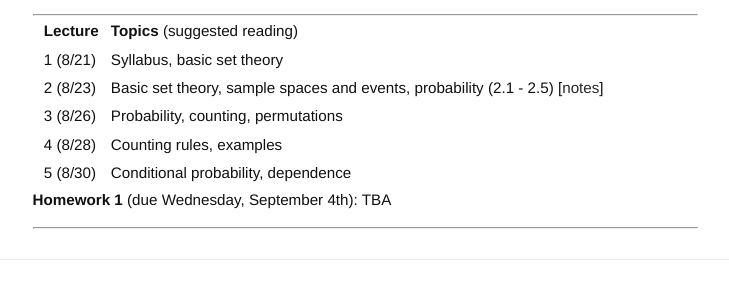
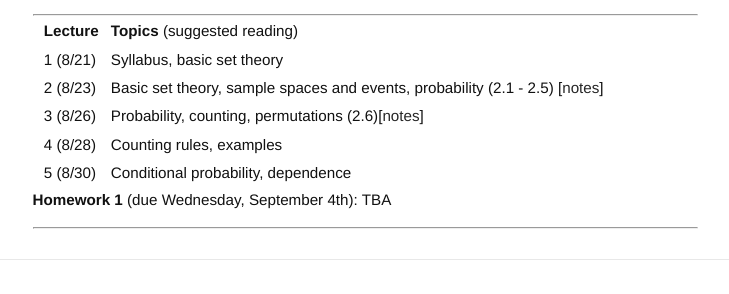
Before and after one commit to ajmolstad/ajmolstad.github.io, a Jekyll site: the page built from F19_STA4321.md, in a window 1280 px wide. Shown: the part 222-516 px from the top of the page, without its empty margins (275-1004 px from the left). Built offline with Jekyll 4.4.1, drawn with Linux system fonts in a browser that asks for light colours.

Commit message:
Add notes

```diff
--- a/F19_STA4321.md
+++ b/F19_STA4321.md
@@ -18,8 +18,8 @@ permalink: /F19_STA4321/
 
 ||  **Lecture** ||  **Topics** (suggested reading) ||
 || 1 (8/21)  || Syllabus, basic set theory ||
-|| 2 (8/23)  || Basic set theory, sample spaces and events, probability (2.1 - 2.5) [[notes](/docs/F19-4321_ Lecture 2.pdf)] ||
-|| 3 (8/26)  || Probability, counting, permutations   ||
+|| 2 (8/23)  || Basic set theory, sample spaces and events, probability (2.1 - 2.5) [[notes](/docs/F19-4321_Lecture2.pdf)] ||
+|| 3 (8/26)  || Probability, counting, permutations (2.6)[[notes](/docs/F19-4321_Lecture3.pdf)]||
 || 4 (8/28)  || Counting rules, examples ||
 || 5 (8/30)  || Conditional probability, dependence   ||
 
```
Also changed, not shown: 2 other files.
